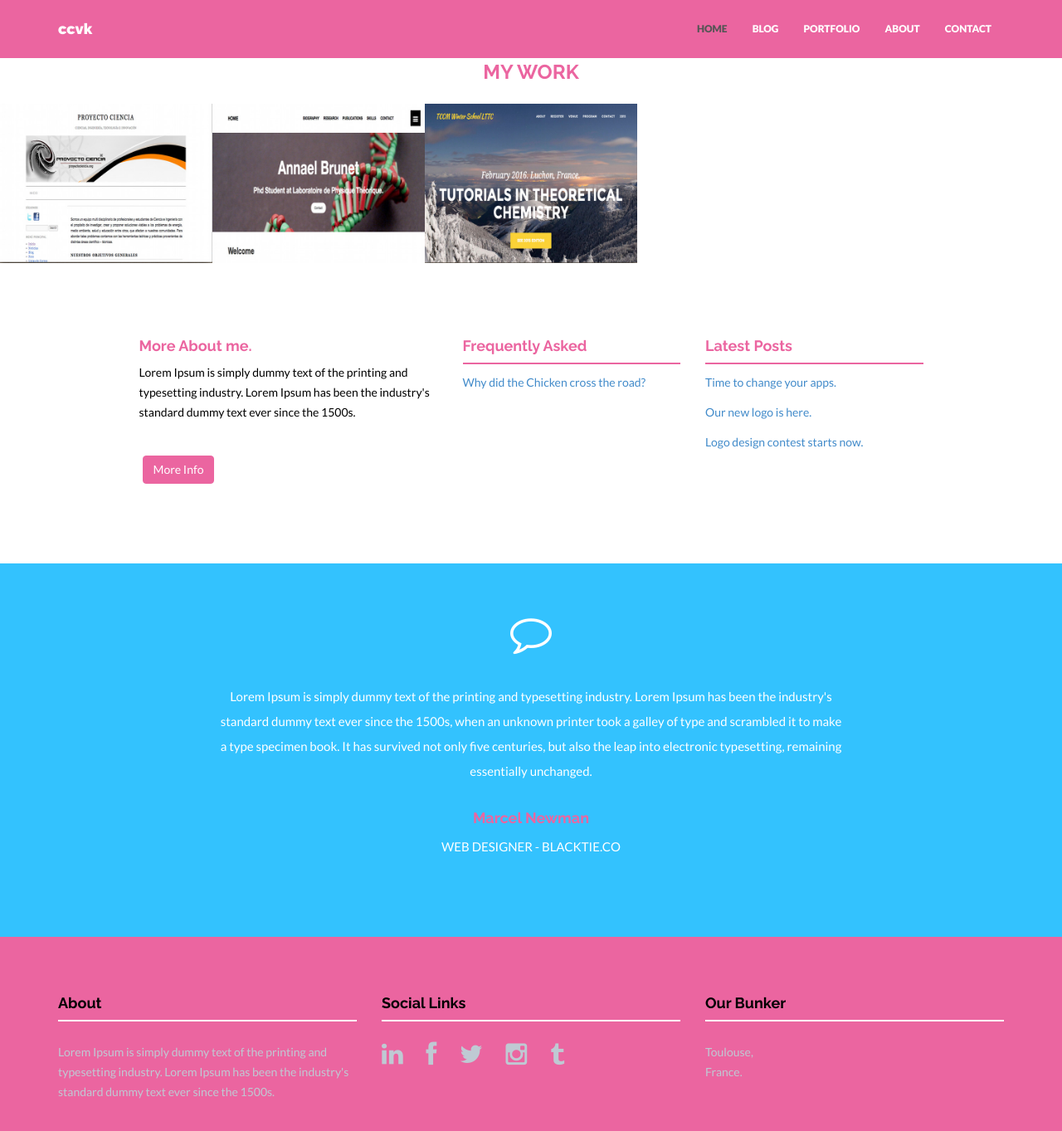
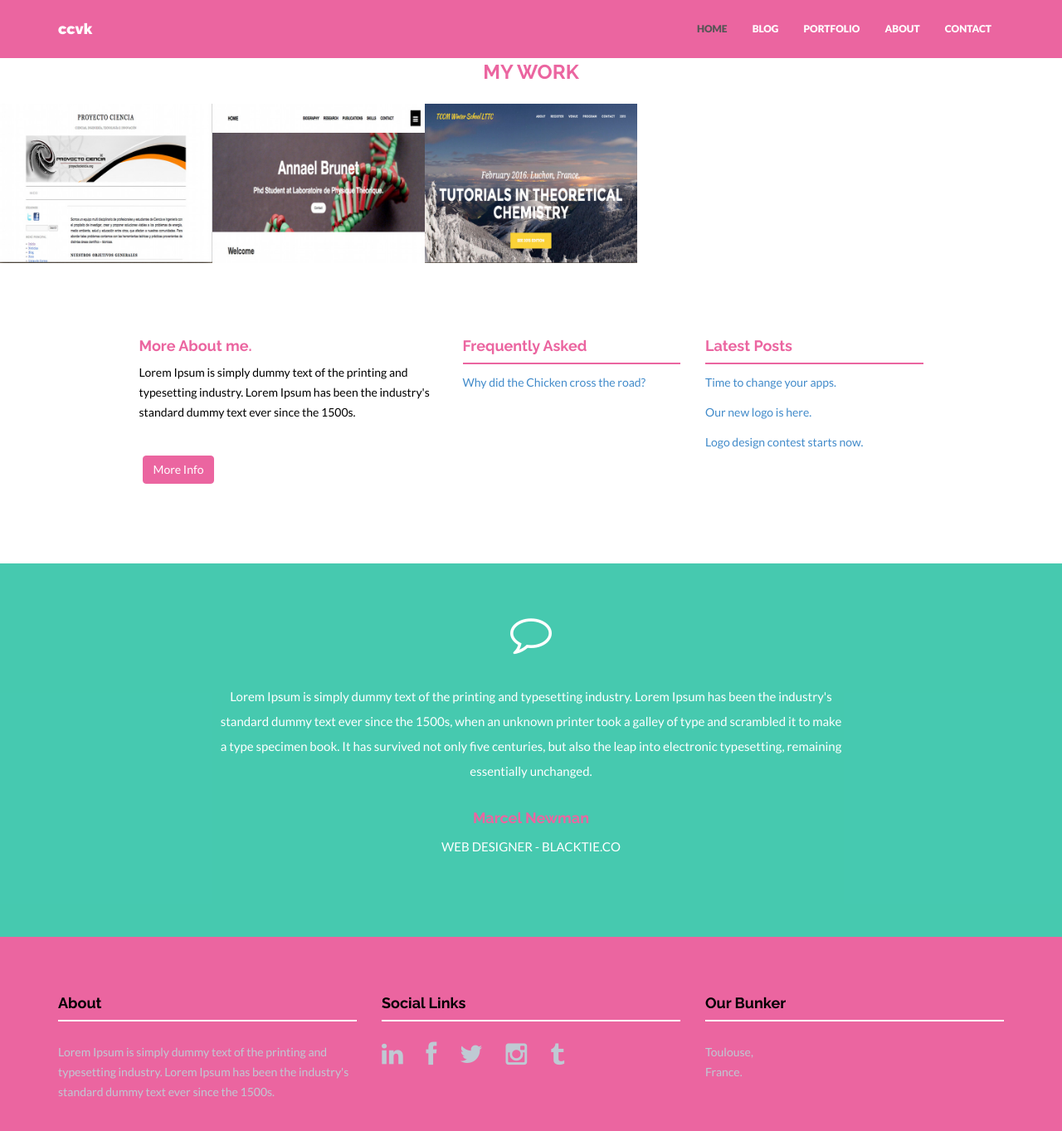
Before and after one commit to claucvk/claucvk.github.io, a Jekyll site: the page built from index.html, in a window 1280 px wide and 1400 px high, scrolled down 1198 px. Shown: the top 1363 px of the window at 83% size. Built offline with Jekyll 4.4.1, drawn with Linux system fonts in a browser that asks for light colours; nearby versions of some CDN libraries.

Commit message:
cambio de los colores principales de la página

```diff
--- a/_config.yml
+++ b/_config.yml
@@ -14,7 +14,7 @@
 
 colors:  #in hex code if not noted else
   primary: "f9fac1" #"#F70031"
-  primary_rgb: "0,179,254" #"247,0,49" #rgb of the primary. Needed in some places for the transparency effect.
+  primary_rgb: "24,188,156" #"247,0,49" #rgb of the primary. Needed in some places for the transparency effect.
   secondary: "#eb65a0" #"#33004D"
   link: "#428bca"
   link_hover: "#01b2fe"
```
